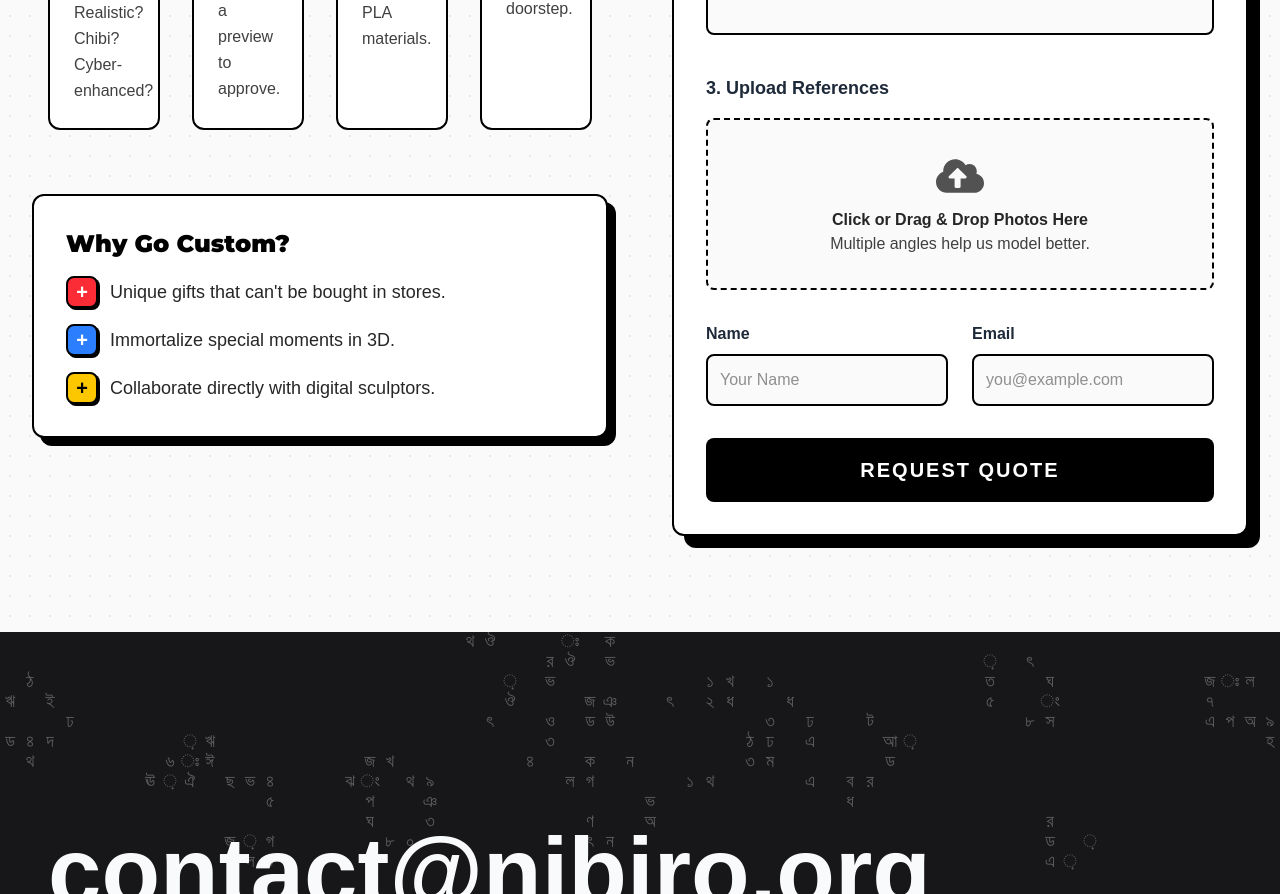
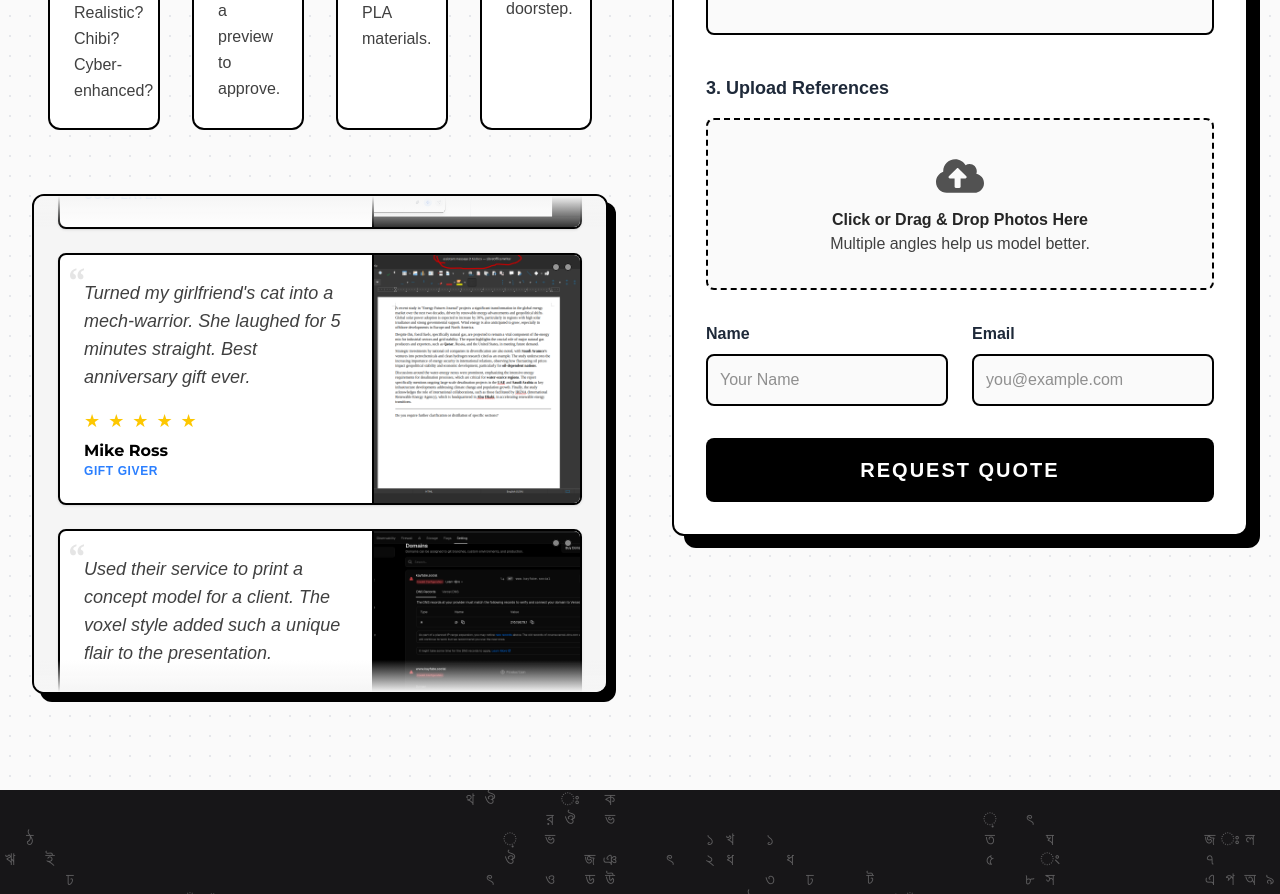
Before and after one commit to Rattin99/nibiro, a Next.js app: page /custom in a window 1280 px wide. Shown: the part 694-1588 px from the top of the page. Built offline with nearby package versions, Linux system fonts and the light colour scheme; a web font is replaced by a local one.

Commit message:
CHANGE STYLE OF CUSTOM PAGE

```diff
--- a/src/components/custom/CustomPage.tsx
+++ b/src/components/custom/CustomPage.tsx
@@ -1,8 +1,9 @@
 "use client";
-import React from 'react';
-import CustomHero from './CustomHero';
+import React from "react";
+import CustomHero from "./CustomHero";
 import ProcessSteps from './ProcessSteps';
 import OrderForm from './OrderForm';
+import TestimonialScroll from './TestimonialScroll';
 
 const CustomPage = () => {
   return (
@@ -16,24 +17,8 @@ const CustomPage = () => {
           <div className="w-full xl:w-1/2">
              <ProcessSteps />
 
-             {/* Additional Info / Trust Signals */}
-             <div className="mt-16 p-8 bg-white border-2 border-black rounded-xl shadow-[8px_8px_0px_0px_rgba(0,0,0,1)] relative">
-                <h3 className="text-2xl font-black font-montserrat mb-4 text-black">Why Go Custom?</h3>
-                <ul className="space-y-4 text-lg text-neutral-800">
-                  <li className="flex items-center gap-3">
-                    <span className="w-8 h-8 bg-red-500 rounded-lg flex items-center justify-center text-white text-xl font-black border-2 border-black shadow-[2px_2px_0px_0px_rgba(0,0,0,1)]">+</span>
-                    Unique gifts that can't be bought in stores.
-                  </li>
-                  <li className="flex items-center gap-3">
-                    <span className="w-8 h-8 bg-blue-500 rounded-lg flex items-center justify-center text-white text-xl font-black border-2 border-black shadow-[2px_2px_0px_0px_rgba(0,0,0,1)]">+</span>
-                    Immortalize special moments in 3D.
-                  </li>
-                  <li className="flex items-center gap-3">
-                    <span className="w-8 h-8 bg-yellow-400 rounded-lg flex items-center justify-center text-black text-xl font-black border-2 border-black shadow-[2px_2px_0px_0px_rgba(0,0,0,1)]">+</span>
-                    Collaborate directly with digital sculptors.
-                  </li>
-                </ul>
-             </div>
+             {/* Testimonial Scroller */}
+             <TestimonialScroll />
           </div>
 
           {/* Right Side: The Order Form */}
--- /dev/null
+++ b/src/components/custom/TestimonialScroll.tsx
@@ -0,0 +1,113 @@
+"use client";
+import React from 'react';
+import Image from 'next/image';
+
+const reviews = [
+  {
+    id: 1,
+    name: "Sarah Jenkins",
+    role: "Cosplayer",
+    quote: "I needed a custom mini-me for my D&D campaign. The detail on the armor was insane! It even has the tiny scratches I described.",
+    image: "/testimonials/review-1.png",
+    stars: 5,
+  },
+  {
+    id: 2,
+    name: "Mike Ross",
+    role: "Gift Giver",
+    quote: "Turned my girlfriend's cat into a mech-warrior. She laughed for 5 minutes straight. Best anniversary gift ever.",
+    image: "/testimonials/review-2.png",
+    stars: 5,
+  },
+  {
+    id: 3,
+    name: "Elena Rodriguez",
+    role: "Architect",
+    quote: "Used their service to print a concept model for a client. The voxel style added such a unique flair to the presentation.",
+    image: "/testimonials/review-3.png",
+    stars: 5,
+  },
+  {
+    id: 4,
+    name: "Kenji Sato",
+    role: "Collector",
+    quote: "The cyberpunk bust I ordered is the centerpiece of my shelf. The neon accents are printed perfectly.",
+    image: "/testimonials/review-4.png",
+    stars: 4,
+  },
+  {
+    id: 5,
+    name: "Alex Thorne",
+    role: "Indie Dev",
+    quote: "Brought our game protagonist to life. Seeing the 8-bit character in physical form is surreal.",
+    image: "/testimonials/review-5.png",
+    stars: 5,
+  },
+];
+
+const TestimonialScroll = () => {
+  return (
+    <div className="w-full h-[500px] mt-16 overflow-hidden relative bg-neutral-100 rounded-xl border-2 border-black shadow-[8px_8px_0px_0px_rgba(0,0,0,1)]">
+      <style jsx>{`
+        @keyframes vertical-scroll {
+          0% { transform: translateY(0); }
+          100% { transform: translateY(-50%); }
+        }
+        .animate-scroll-vertical {
+          animation: vertical-scroll 30s linear infinite;
+        }
+        .animate-scroll-vertical:hover {
+          animation-play-state: paused;
+        }
+      `}</style>
+
+      <div className="absolute top-0 left-0 w-full h-8 bg-gradient-to-b from-neutral-100 to-transparent z-10 pointer-events-none"></div>
+      <div className="absolute bottom-0 left-0 w-full h-8 bg-gradient-to-t from-neutral-100 to-transparent z-10 pointer-events-none"></div>
+
+      <div className="animate-scroll-vertical w-full p-6 flex flex-col gap-6">
+        {[...reviews, ...reviews].map((review, index) => (
+          <div
+            key={`${review.id}-${index}`}
+            className="flex flex-col md:flex-row bg-white border-2 border-black rounded-lg overflow-hidden shrink-0 shadow-sm hover:shadow-md transition-shadow"
+          >
+            {/* Quote Side (Left) */}
+            <div className="flex-1 p-6 flex flex-col justify-center relative">
+              <div className="text-4xl text-neutral-200 font-black absolute top-2 left-2 font-serif leading-none">“</div>
+              <p className="text-neutral-700 text-lg italic relative z-10 mb-4 font-medium">
+                {review.quote}
+              </p>
+
+              <div className="flex items-center gap-2 mb-1">
+                 {[...Array(review.stars)].map((_, i) => (
+                    <span key={i} className="text-yellow-400 text-lg">★</span>
+                 ))}
+              </div>
+
+              <div>
+                <h4 className="font-bold font-montserrat text-black">{review.name}</h4>
+                <p className="text-xs font-bold text-blue-500 uppercase tracking-wider">{review.role}</p>
+              </div>
+            </div>
+
+            {/* Image Side (Right) */}
+            <div className="w-full md:w-2/5 min-h-[200px] relative bg-neutral-200 border-l-0 md:border-l-2 border-black">
+              <Image
+                src={review.image}
+                alt={review.name}
+                fill
+                className="object-cover"
+              />
+               {/* Stud decoration */}
+               <div className="absolute top-2 right-2 flex gap-1">
+                 <div className="w-2 h-2 bg-white rounded-full border border-black opacity-50"></div>
+                 <div className="w-2 h-2 bg-white rounded-full border border-black opacity-50"></div>
+               </div>
+            </div>
+          </div>
+        ))}
+      </div>
+    </div>
+  );
+};
+
+export default TestimonialScroll;
```
